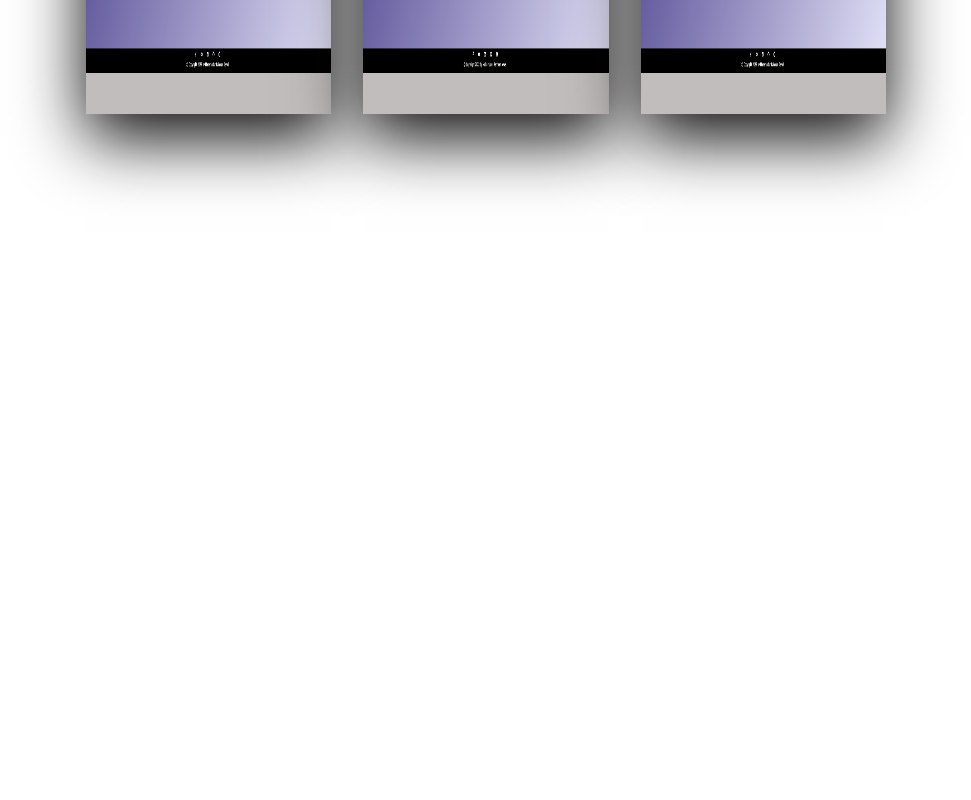
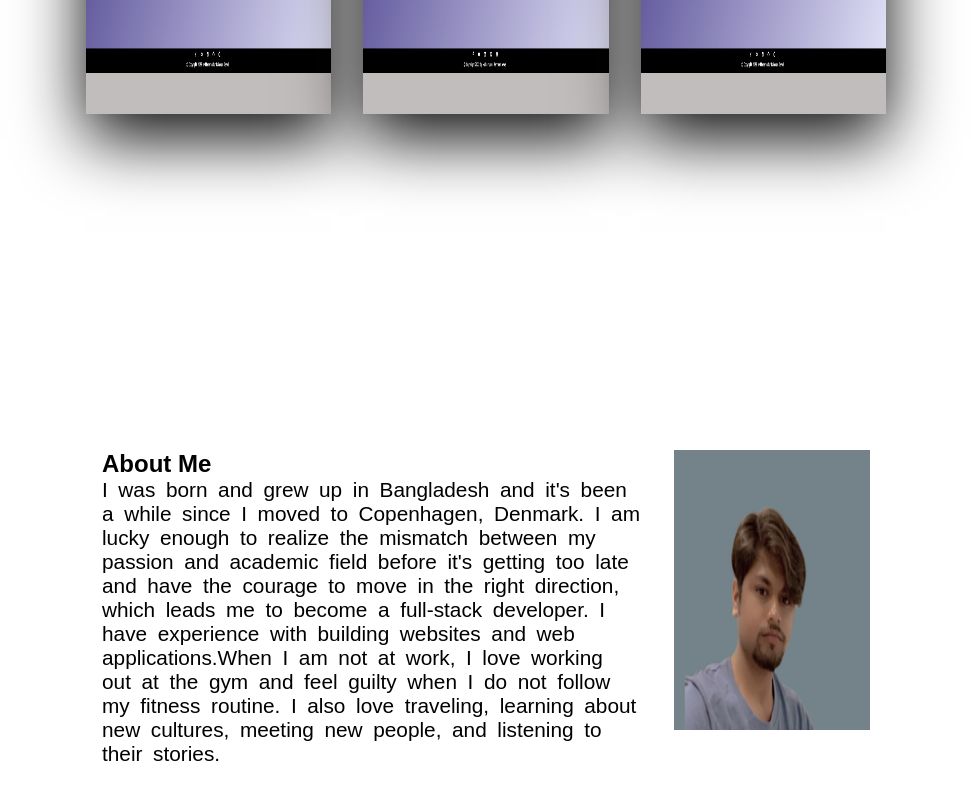
Before and after one commit to Julu1994/Mahamudur-Jewel, a React (Create React App) app in the folder my-portfolio/: page / in a window 1280 px wide. Shown: the part 1846-2646 px from the top of the page, without its empty margins (154-1125 px from the left). Before the commit the page ends 2116 px from the top, so only its background shows below. Built offline with nearby package versions, Linux system fonts and the light colour scheme.

Commit message:
working on about section

```diff
--- a/my-portfolio/src/Layout/Layout.js
+++ b/my-portfolio/src/Layout/Layout.js
@@ -2,6 +2,7 @@ import React from "react";
 import "./layout.scss";
 import Header from "../components/header";
 import Card from "../components/Card";
+import About from "../components/about";
 import notePic from "../components/resources/noteIMG.png";
 import AOS from "aos";
 import "aos/dist/aos.css";
@@ -68,6 +69,9 @@ function Layout() {
                     details="#Full-stack  #React #Express #MongoDB "
                 />
             </div>
+            <div>
+                <About />
+            </div>
         </div>
     );
 }
--- /dev/null
+++ b/my-portfolio/src/components/about.js
@@ -0,0 +1,30 @@
+import React from "react";
+import "./about.scss";
+import jewe2 from "./resources/jewel2.png";
+
+function About() {
+    return (
+        <div className="about-div">
+            <div className="about-left-side">
+                <h2 className="about-left-header">About Me</h2>
+                <p className="about-left-info">
+                    I was born and grew up in Bangladesh and it's been a while
+                    since I moved to Copenhagen, Denmark. I am lucky enough to
+                    realize the mismatch between my passion and academic field
+                    before it's getting too late and have the courage to move in
+                    the right direction, which leads me to become a full-stack
+                    developer. I have experience with building websites and web
+                    applications.When I am not at work, I love working out at
+                    the gym and feel guilty when I do not follow my fitness
+                    routine. I also love traveling, learning about new cultures,
+                    meeting new people, and listening to their stories.
+                </p>
+            </div>
+            <div className="about-right-side">
+                <img src={jewe2} alt=".." className="about-pic" />
+            </div>
+        </div>
+    );
+}
+
+export default About;
--- /dev/null
+++ b/my-portfolio/src/components/about.scss
@@ -0,0 +1,26 @@
+.about-div{
+    width: 60%;
+    height: 60vh;
+    display: grid;
+    grid-template-columns: 2.2fr 0.8fr;
+    grid-column-gap: 2rem;
+    margin: 35vh auto;
+}
+
+.about-left-side{
+    height: 60vh;
+}
+.about-left-info{
+    font-size: 1.3rem;
+    word-spacing: 0.3rem;
+}
+
+.about-right-side {
+    height: 35vh;
+}
+
+.about-pic{
+    width: 100%;
+    height: 100%;
+
+}
```
Also changed, not shown: my-portfolio/src/components/resources/jewel2.png (added).
